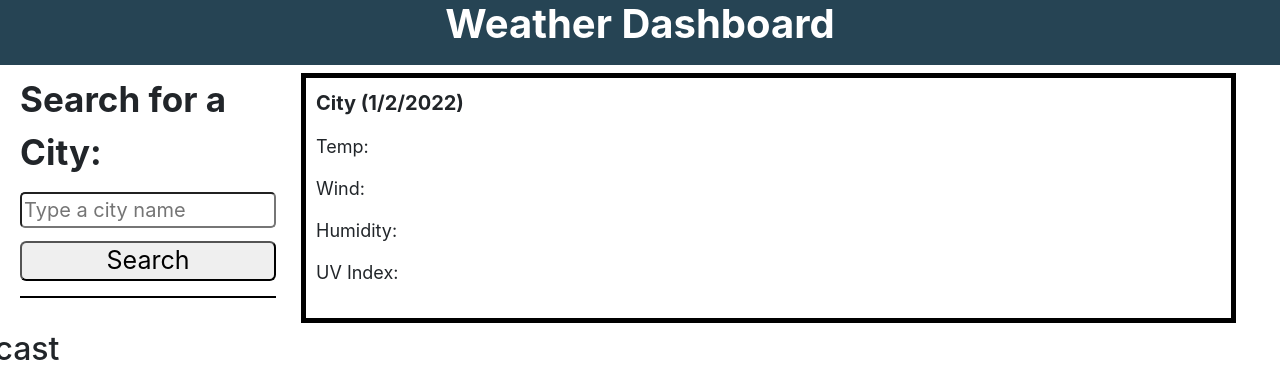
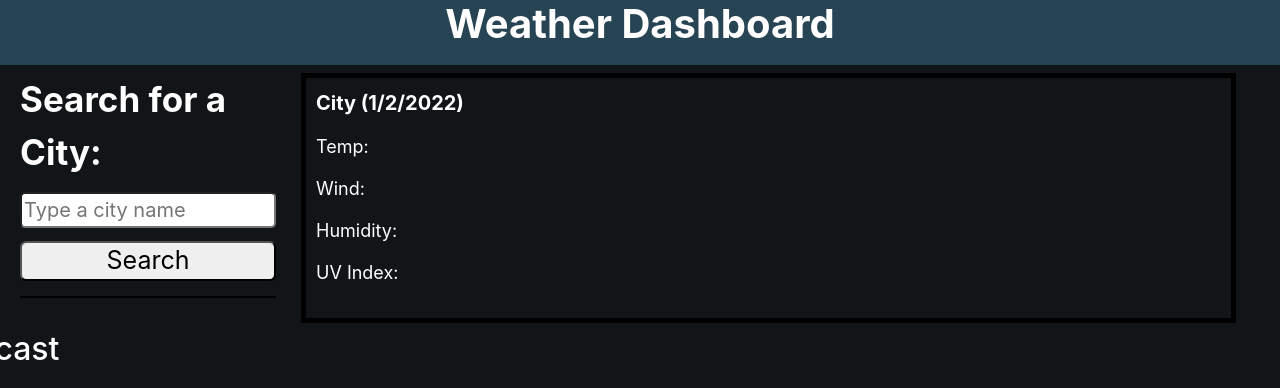
Before and after one commit to NCooper00/Weather-Dashboard, a plain HTML site: page index.html in a window 1280 px wide. Shown: the top 388 px of the page. Drawn offline with nearby package versions, Linux system fonts and the light colour scheme.

Commit message:
Small adjustments to colors

```diff
--- a/style.css
+++ b/style.css
@@ -1,3 +1,8 @@
+body {
+    background-color: rgb(17, 21, 24);
+    color: white;
+}
+
 .mainHeader {
     font-weight: bold;
     text-align: center;
@@ -10,6 +15,7 @@
     font-weight: bold;
     font-size: 35px;
     margin-bottom: 15px;
+    color: white;
     flex-wrap: wrap;
     width: 100%;
 }
```
